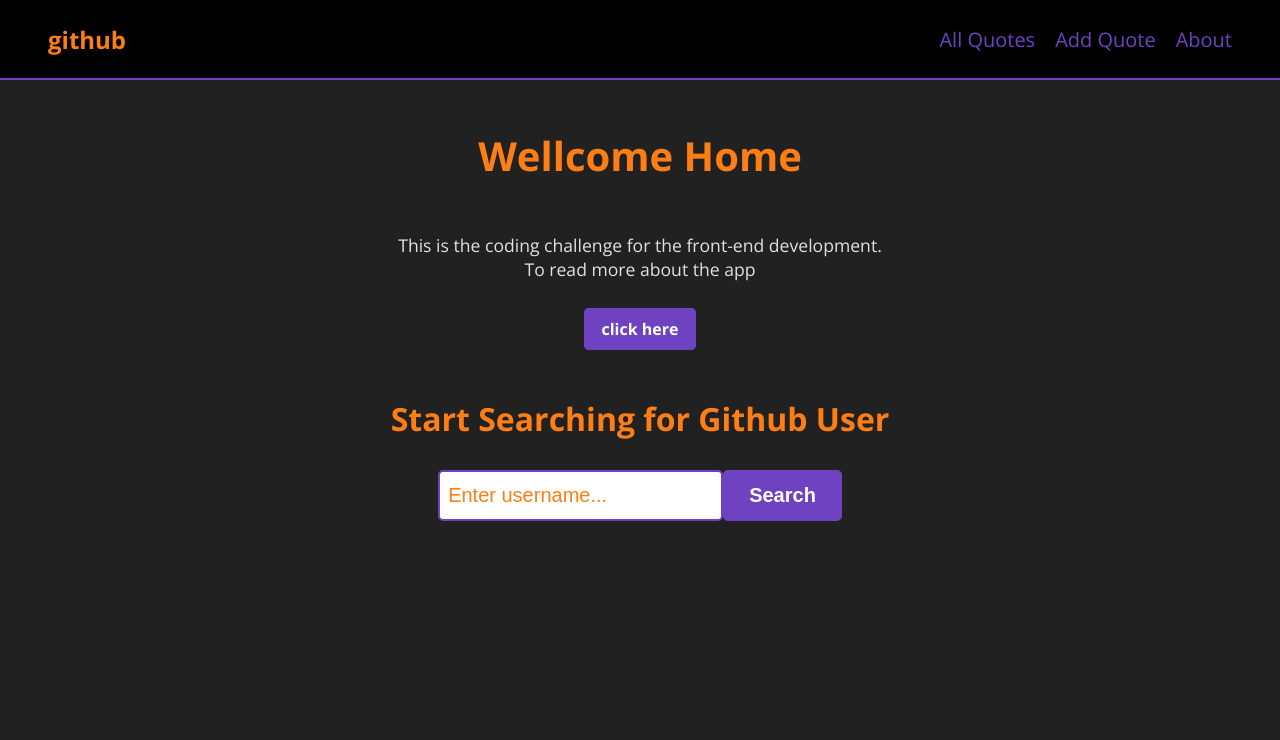
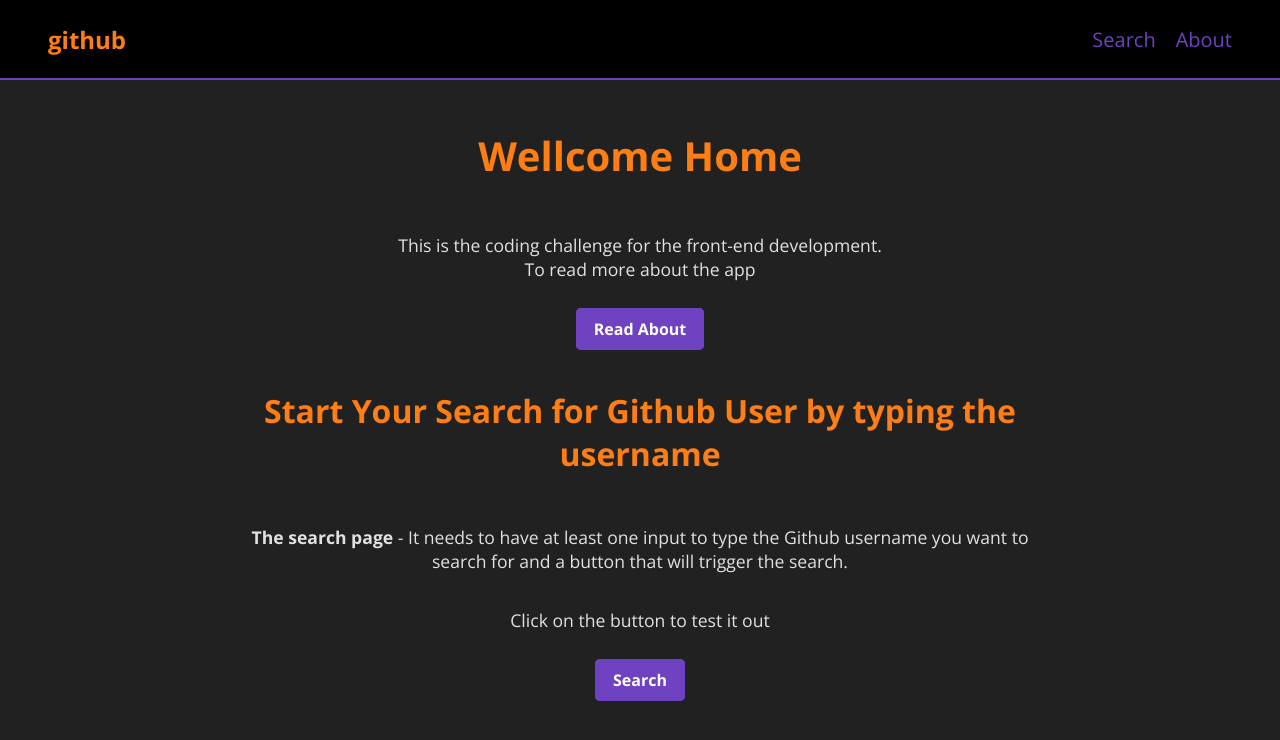
Before and after one commit to lucho20pt/fe-assignment-githubapi-lucho20pt, a React (Create React App) app: page /home in a window 1280 px wide. Shown: the top 740 px of the page. Built offline with nearby package versions, Linux system fonts and the light colour scheme.

Commit message:
start: search page & add it to router and nav | refactoring home copys and cta

```diff
--- a/src/App.js
+++ b/src/App.js
@@ -2,6 +2,7 @@ import { Route, Routes, Navigate } from 'react-router-dom'
 import Layout from './components/layout/Layout'
 import NotFound from 'components/layout/NotFound'
 import Home from './pages/Home'
+import Search from './pages/Search'
 import About from './pages/About'
 
 function App() {
@@ -12,6 +13,8 @@ function App() {
 
         <Route path="/home" element={<Home />} />
 
+        <Route path="/search" element={<Search />} />
+
         <Route path="/about" element={<About />} />
 
         <Route path="*" element={<NotFound />} />
--- a/src/components/layout/Header.js
+++ b/src/components/layout/Header.js
@@ -12,17 +12,9 @@ const Header = () => {
           <li>
             <NavLink
               className={(navData) => (navData.isActive ? classes.active : '')}
-              to="/quotes"
+              to="/search"
             >
-              All Quotes
-            </NavLink>
-          </li>
-          <li>
-            <NavLink
-              className={(navData) => (navData.isActive ? classes.active : '')}
-              to="/new-quote"
-            >
-              Add Quote
+              Search
             </NavLink>
           </li>
           <li>
--- a/src/features/github/Search.js
+++ b/src/features/github/Search.js
@@ -55,8 +55,6 @@ const Search = (props) => {
 
   return (
     <div className={`${classes.search} ${'centered'}`}>
-      <h2 className="subtitle text-center">Start Searching for Github User</h2>
-      <br />
       <form onSubmit={submitHandler}>
         <div className="row">
           <input
--- a/src/pages/Home.js
+++ b/src/pages/Home.js
@@ -1,6 +1,5 @@
 import React from 'react'
 import { Link } from 'react-router-dom'
-import Search from 'features/github/Search'
 
 const Home = () => {
   return (
@@ -13,11 +12,24 @@ const Home = () => {
         </p>
         <p>
           <Link className="btn btn-small" to="/about">
-            click here
+            Read About
           </Link>
         </p>
       </div>
-      <Search />
+      <h2 className="title text-center">Start Your Search for Github User by typing the username</h2>
+      <div className="centered">
+        <p>
+          <strong>The search page</strong> - It needs to have at least one input
+          to type the Github username you want to search for and a button that
+          will trigger the search.
+        </p>
+        <p>Click on the button to test it out</p>
+        <p>
+          <Link className="btn btn-small" to="/search">
+            Search
+          </Link>
+        </p>
+      </div>
     </section>
   )
 }
--- /dev/null
+++ b/src/pages/Search.js
@@ -0,0 +1,15 @@
+import React from 'react'
+// import { Link } from 'react-router-dom'
+import Search from 'features/github/Search'
+
+const Home = () => {
+  return (
+    <section className="container">
+      <h1 className="title text-center">Search</h1>
+      <p className="text-center">Type the username on the search field and make your search</p>
+      <Search />
+    </section>
+  )
+}
+
+export default Home
```
